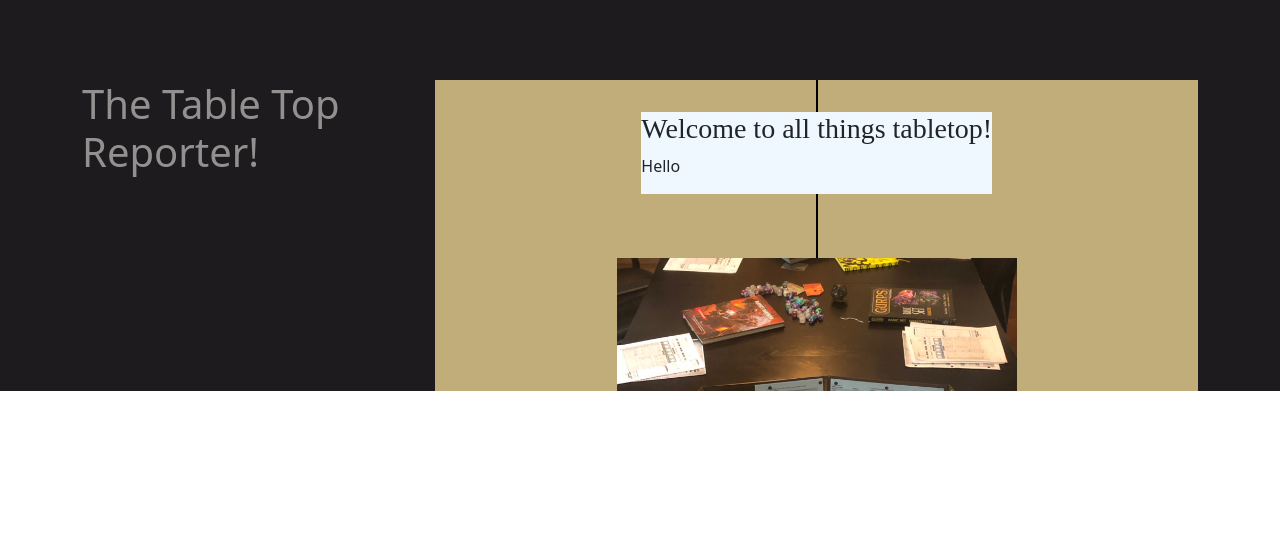
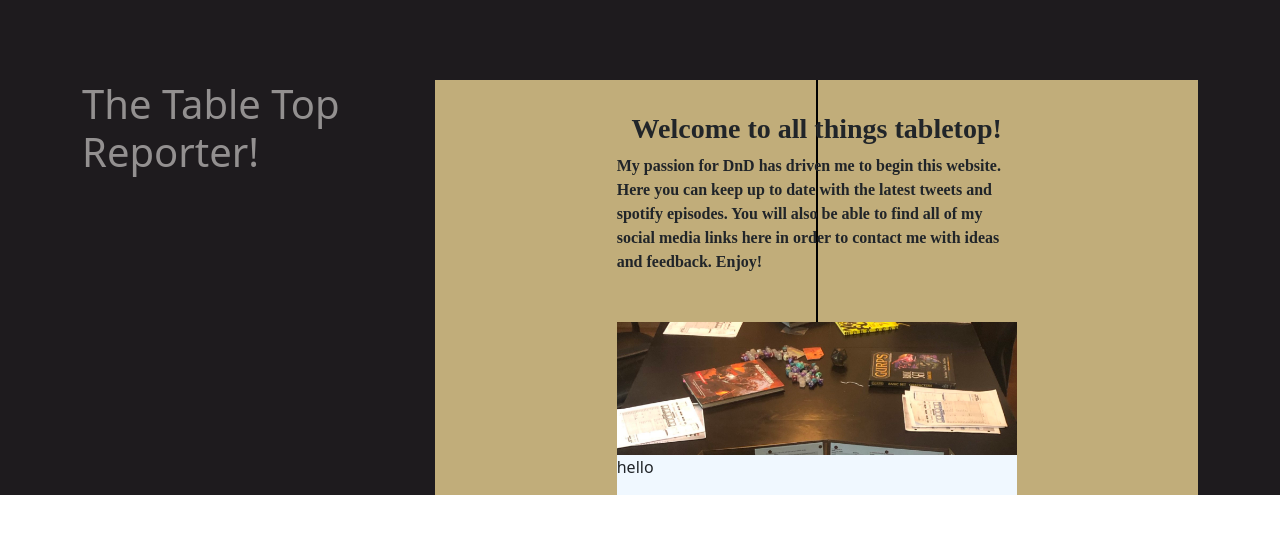
Before and after one commit to TDrake38/table-top, a React (Create React App) app: page / in a window 1280 px wide. Shown: the top 534 px of the page. Built offline with nearby package versions, Linux system fonts and the light colour scheme.

Commit message:
made a little blurb and started on implementing the spotify api

```diff
--- a/src/components/Home.js
+++ b/src/components/Home.js
@@ -11,10 +11,13 @@ function Home () {
         <div className={styles.newsPaper}>
           <div id="blurp" className={styles.blurb}>
             <h3 className={styles.h3}>Welcome to all things tabletop!</h3>
-            <p>Hello</p>
+            <p className={styles.para}>My passion for DnD has driven me to begin this website. Here you can keep up to date with the latest tweets and spotify episodes. You will also be able to find all of my social media links here in order to contact me with ideas and feedback. Enjoy!</p>
           </div>
           <div>
             <img src={twitBackground} alt="twitter background" className={styles.twitBKG}/>
+          </div>
+          <div className={styles.spotify}>
+            <p>hello</p>
           </div>
         </div>
       </div>
--- a/src/components/Home.module.css
+++ b/src/components/Home.module.css
@@ -17,12 +17,16 @@
 }
 
 .blurb {
-    margin: 2rem;
-    background-color: aliceblue;
+    margin-top: 2rem;
+    width: 25rem;
+    font-family: "Times New Roman";
 }
 
 .h3 {
-    font-family: "Times New Roman", Times, serif;
+    display: flex;
+    font-family: "Times New Roman";
+    font-weight: bold;
+    justify-content: center;
 }
 
 .twitBKG {
@@ -31,3 +35,12 @@
     width: 25rem;
     object-fit: scale-down;
 }
+
+.para {
+    font-weight: bold;
+}
+
+.spotify {
+    background-color: aliceblue;
+    width: 25rem;
+}
```
